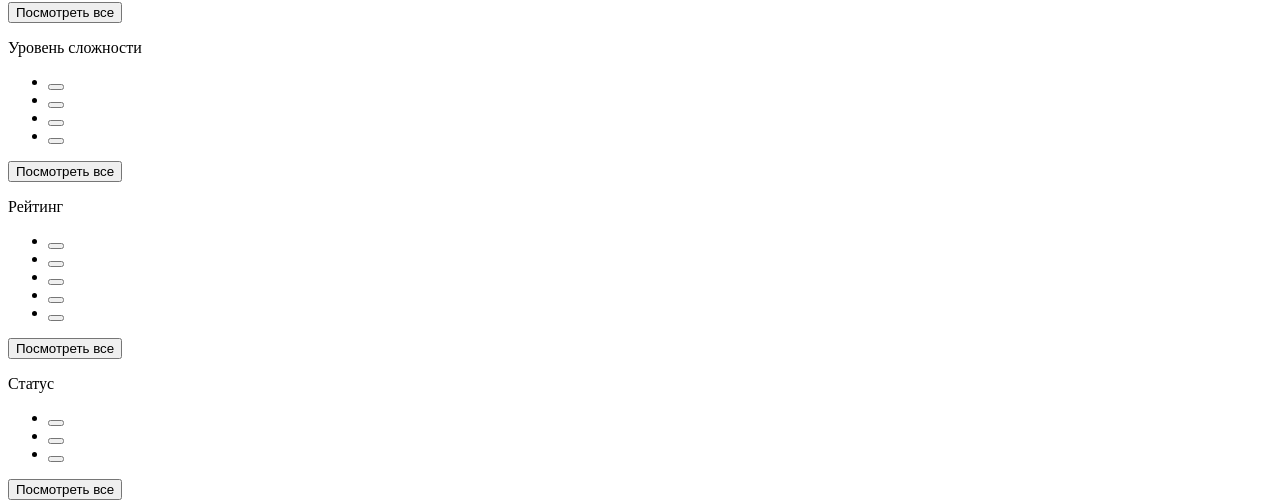
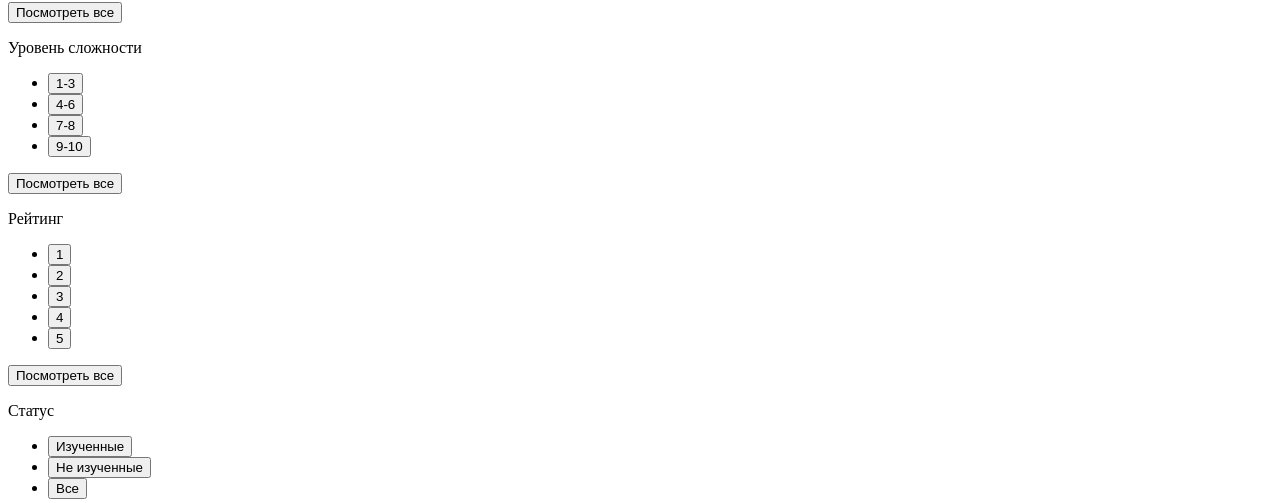
Before and after one commit to Sofiia-cloud/yeahub-questions, a React (Vite) app: page / in a window 1280 px wide. Shown: the part 297-800 px from the top of the page. Built offline with nearby package versions, Linux system fonts and the light colour scheme; no server answers.

Commit message:
fix some bags

```diff
--- a/src/components/App/App.jsx
+++ b/src/components/App/App.jsx
@@ -13,6 +13,7 @@ function App() {
   const questions = useSearchQuestions({ filterValues });
   const specializations = useSpecializations();
   const skills = useSkills();
+
   return (
     <>
       <Header />
--- a/src/components/FilterPanel/FilterPanel.jsx
+++ b/src/components/FilterPanel/FilterPanel.jsx
@@ -27,17 +27,17 @@ function FilterPanel({ values, actions, data }) {
   ];
 
   const ratingConfig = [
-    { title: 1 },
-    { title: 2 },
-    { title: 3 },
-    { title: 4 },
-    { title: 5 },
+    { id: 1, title: 1 },
+    { id: 2, title: 2 },
+    { id: 3, title: 3 },
+    { id: 4, title: 4 },
+    { id: 5, title: 5 },
   ];
 
   const statusConfig = [
-    { title: "Изученные" },
-    { title: "Не изученные" },
-    { title: "Все" },
+    { id: 1, title: "Изученные" },
+    { id: 2, title: "Не изученные" },
+    { id: 3, title: "Все" },
   ];
 
   return (
@@ -63,21 +63,21 @@ function FilterPanel({ values, actions, data }) {
       />
       <FilterButtons
         name={"Уровень сложности"}
-        title={"levels"}
+        title={"title"}
         buttons={levelsConfig}
         selected={selectedLevels}
         setSelected={setSelectedLevels}
       />
       <FilterButtons
         name={"Рейтинг"}
-        title={"rating"}
+        title={"title"}
         buttons={ratingConfig}
         selected={selectedRating}
         setSelected={setSelectedRating}
       />
       <FilterButtons
         name={"Статус"}
-        title={"status"}
+        title={"title"}
         buttons={statusConfig}
         selected={selectedStatus}
         setSelected={setSelectedStatus}
--- a/src/components/Questions/Questions.jsx
+++ b/src/components/Questions/Questions.jsx
@@ -4,7 +4,7 @@ function Questions({ questions }) {
       <h2>Вопросы React, JavaScript</h2>
       <hr />
       <ul>
-        {questions?.map((question) => {
+        {questions?.data.map((question) => {
           return (
             <li>
               <h3>{question.title}</h3>
--- a/src/hooks/useSearchQuestions.jsx
+++ b/src/hooks/useSearchQuestions.jsx
@@ -12,10 +12,11 @@ function useSearchQuestions(filters) {
   } = filters;
   useEffect(() => {
     async function fetchQuestions() {
-      let url = `https://api.yeatwork.ru/questions/public-questions?page=${pageNumber}&limit=10`;
+      const page = pageNumber ?? 1;
+      let url = `https://api.yeatwork.ru/questions/public-questions?page=${page}&limit=10`;
 
       if (keywords?.trim() !== "") {
-        const searchParam = encodeURIComponent(keywords);
+        const searchParam = encodeURIComponent(keywords ?? "");
         url += `&keywords=${searchParam}`;
       }
 
--- a/src/hooks/useSkills.jsx
+++ b/src/hooks/useSkills.jsx
@@ -1,11 +1,11 @@
 import { useEffect, useState } from "react";
 
 function useSkills() {
-  const [skills, setSkills] = useState(null);
+  const [skills, setSkills] = useState([]);
   useEffect(() => {
-    fetch("https://api.yeatwork.ru/api#/skills")
-      .then((response) => response.json)
-      .then((data) => setSkills(data))
+    fetch("https://api.yeatwork.ru/skills")
+      .then((response) => response.json())
+      .then((data) => setSkills(data?.data))
       .catch((error) => console.error("Error: ", error));
   }, []);
   return skills;
--- a/src/hooks/useSpecializations.jsx
+++ b/src/hooks/useSpecializations.jsx
@@ -1,11 +1,11 @@
 import { useEffect, useState } from "react";
 
 function useSpecializations() {
-  const [specializations, setSpecializations] = useState(null);
+  const [specializations, setSpecializations] = useState([]);
   useEffect(() => {
-    fetch("https://api.yeatwork.ru/api#/specializations")
-      .then((response) => response.json)
-      .then((data) => setSpecializations(data))
+    fetch("https://api.yeatwork.ru/specializations")
+      .then((response) => response.json())
+      .then((data) => setSpecializations(data?.data))
       .catch((error) => console.error("Error: ", error));
   }, []);
   return specializations;
--- a/vite.config.js
+++ b/vite.config.js
@@ -1,11 +1,12 @@
-import { defineConfig } from 'vite'
-import react, { reactCompilerPreset } from '@vitejs/plugin-react'
-import babel from '@rolldown/plugin-babel'
+import { defineConfig } from "vite";
+import react, { reactCompilerPreset } from "@vitejs/plugin-react";
+import babel from "@rolldown/plugin-babel";
 
 // https://vite.dev/config/
 export default defineConfig({
-  plugins: [
-    react(),
-    babel({ presets: [reactCompilerPreset()] })
-  ],
-})
+  plugins: [react(), babel({ presets: [reactCompilerPreset()] })],
+  server: {
+    port: 3000,
+    open: true,
+  },
+});
```
